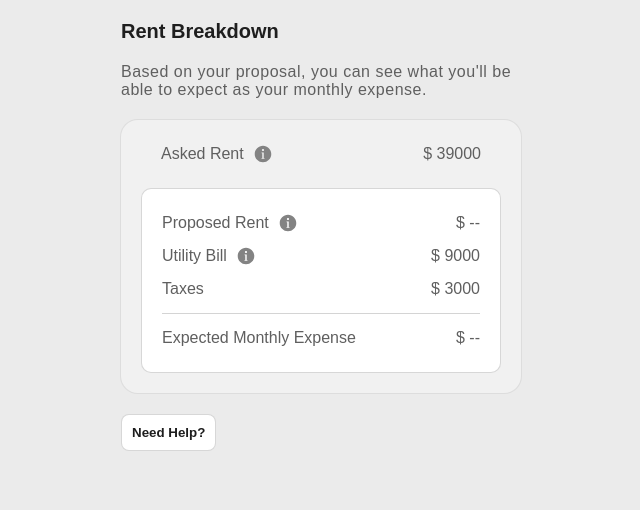
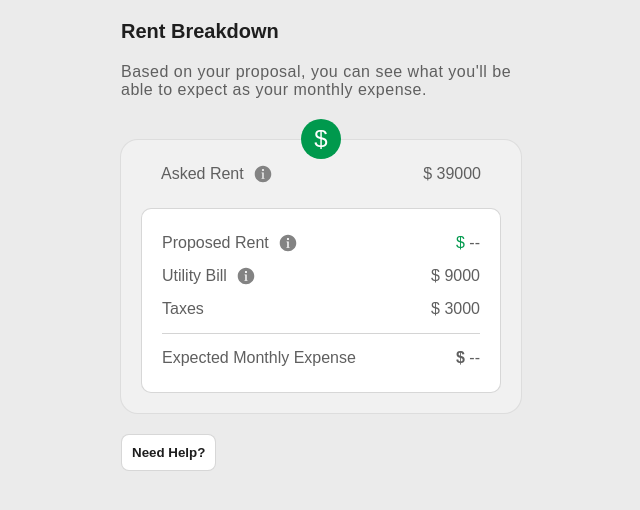
Before and after one commit to ClarkChan1/ui-recreation-age-bold, a React (Vite) app: page / in a window 1280 px wide. Shown: the top 510 px of the page, without its empty margins (319-959 px from the left). Built offline with nearby package versions, Linux system fonts and the light colour scheme.

Commit message:
chore: got coin icon formatted correctly with negative margin

```diff
--- a/src/globals.scss
+++ b/src/globals.scss
@@ -4,3 +4,5 @@ $font-color: rgb(95, 95, 95);
 $bg-2: rgb(241, 241, 241);
 $bg-1: rgb(235, 235, 235);
 $bg-3: rgb(255, 255, 255);
+
+$green: #00994d;
--- a/src/main.css
+++ b/src/main.css
@@ -35,9 +35,11 @@ html {
   letter-spacing: 0.5px;
 }
 .main-container .rent-outer-container {
+  position: relative;
   display: flex;
   flex-direction: column;
   width: 100%;
+  margin-top: -40px;
   background: rgb(241, 241, 241);
   border: 1px solid rgba(200, 200, 200, 0.499);
   border-radius: 18px;
@@ -97,4 +99,17 @@ html {
   border-radius: 8px;
 }
 
+#coin-icon {
+  z-index: 1;
+  display: flex;
+  justify-content: center;
+  align-items: center;
+  color: white;
+  font-size: 24px;
+  border-radius: 50%;
+  height: 40px;
+  width: 40px;
+  background: #00994d;
+}
+
 /*# sourceMappingURL=main.css.map */
--- a/src/main.jsx
+++ b/src/main.jsx
@@ -23,6 +23,9 @@ function Main({
           Based on your proposal, you can see what you'll be able to expect as
           your monthly expense.
         </p>
+      </div>
+      <div id="coin-icon">
+        <p>$</p>
       </div>
       <div className="rent-outer-container">
         <div className="value-row">
@@ -50,7 +53,10 @@ function Main({
                 }
               />
             </div>
-            <p>$ {proposedRent}</p>
+            <p>
+              {" "}
+              <span style={{ color: "#00994d" }}>$</span> {proposedRent}
+            </p>
           </div>
           <div className="value-row">
             <div className="field-wrapper">
@@ -76,7 +82,10 @@ function Main({
             <div className="field-wrapper">
               <p>Expected Monthly Expense</p>
             </div>
-            <p>$ {expectedMonthlyExpense}</p>
+            <p>
+              <span style={{ fontWeight: "bold" }}>$</span>{" "}
+              {expectedMonthlyExpense}
+            </p>
           </div>
         </div>
       </div>
--- a/src/main.scss
+++ b/src/main.scss
@@ -34,9 +34,11 @@ html {
     }
   }
   .rent-outer-container {
+    position: relative;
     display: flex;
     flex-direction: column;
     width: 100%;
+    margin-top: -40px;
     background: $bg-2;
     border: 1px solid rgba(200, 200, 200, 0.499);
     border-radius: 18px;
@@ -96,3 +98,16 @@ html {
     }
   }
 }
+
+#coin-icon {
+  z-index: 1;
+  display: flex;
+  justify-content: center;
+  align-items: center;
+  color: white;
+  font-size: 24px;
+  border-radius: 50%;
+  height: 40px;
+  width: 40px;
+  background: $green;
+}
```
Also changed, not shown: 1 other file (tests, documents, lock files or other folders).
